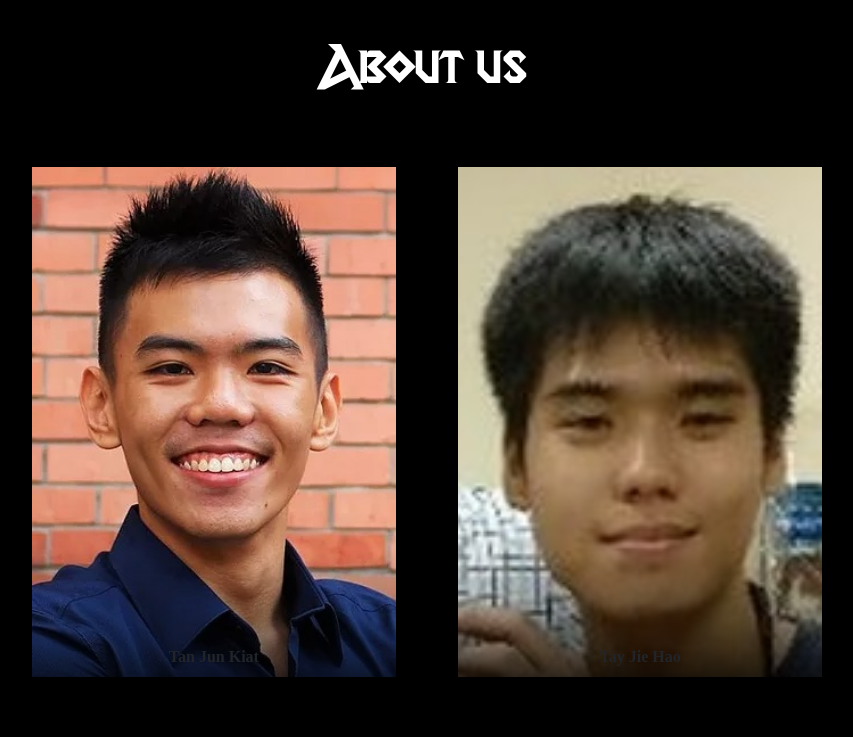
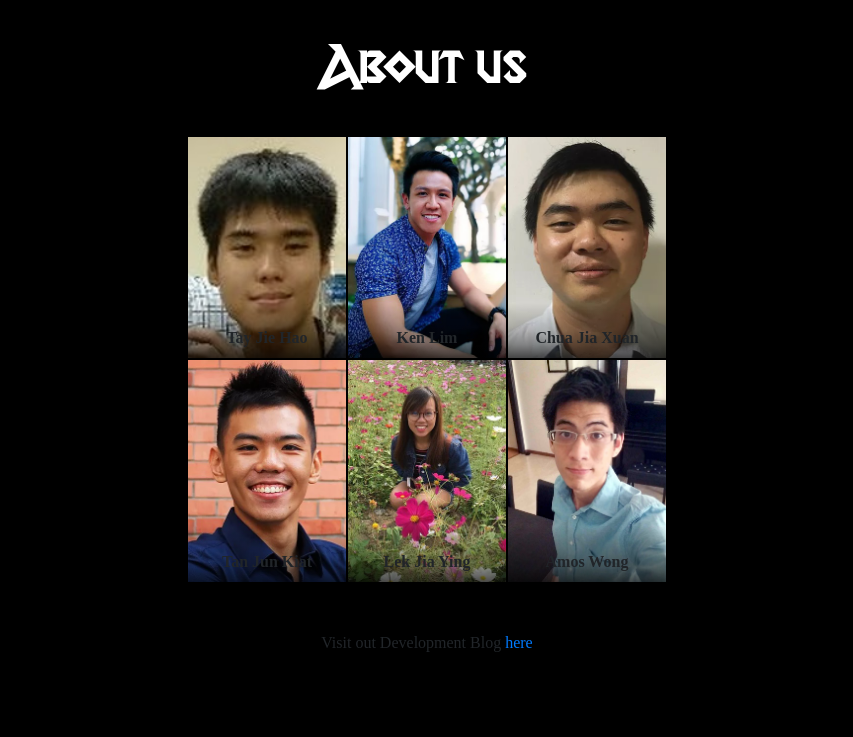
Before and after one commit to amoshydra/cs4350-vindicator, a Vue app: page / in a window 1280 px wide. Shown: the part 4380-5117 px from the top of the page, without its empty margins (213-1066 px from the left). Built offline with nearby package versions, Linux system fonts and the light colour scheme; what vue-agile, vue-scrollactive would draw is missing.

Commit message:
Reduce sizing of member photo

```diff
--- a/src/components/Member.vue
+++ b/src/components/Member.vue
@@ -18,14 +18,27 @@ export default {
 </script>
 
 <style lang="scss">
-$margin: 30px;
+$number-of-member: 6;
+
+.members {
+  display: flex;
+  flex-wrap: wrap;
+  justify-content: center;
+  max-width: 480px;
+  margin: auto;
+}
 
 .member {
-  border: 1px solid black;
-  width: calc(25% - #{$margin * 2});
-  margin: $margin;
+  $margin: 1px;
+
+  width: calc((100% / #{$number-of-member / 3}) - #{$margin * 2});
+  @media only screen and (min-width: 480px) {
+    width: calc((100% / #{$number-of-member / 2}) - #{$margin * 2});
+  }
+
   text-align: center;
   font-size: 1em;
+  margin: $margin;
 
   .member--wrapper {
     position: relative;
@@ -62,7 +75,7 @@ $margin: 30px;
 .member--info {
   z-index: 1;
   position: absolute;
-  bottom: 0;
+  bottom: 0px;
   width: 100%;
   margin-bottom: 0.5em;
 }
--- a/src/components/page.vue
+++ b/src/components/page.vue
@@ -116,12 +116,12 @@ export default {
   data() {
     return {
       human: [
-        { name: 'Tan Jun Kiat', role: '', initial: 'tjk' },
         { name: 'Tay Jie Hao', role: '', initial: 'tjh' },
         { name: 'Ken Lim', role: '', initial: 'ken' },
         { name: 'Chua Jia Xuan', role: '', initial: 'cjx' },
+        { name: 'Tan Jun Kiat', role: '', initial: 'tjk' },
+        { name: 'Lek Jia Ying', role: '', initial: 'ljy' },
         { name: 'Amos Wong', role: '', initial: 'amos' },
-        { name: 'Lek Jia Ying', role: '', initial: 'ljy' },
       ],
     };
   },
@@ -220,27 +220,6 @@ video, img {
     padding-right: 7em;
   }
 }
-
-.members {
-  display: flex;
-  flex-wrap: wrap;
-  justify-content: center;
-}
-
-.member {
-  border: 1px solid black;
-  min-width: 240px;
-  width: 33%;
-  height: auto;
-}
-.member .img {
-  width: 100%;
-  object-fit: cover;
-}
-
-.member .img img {
-  width: 100%;
-}
 </style>
 
 <style lang="scss">
```
